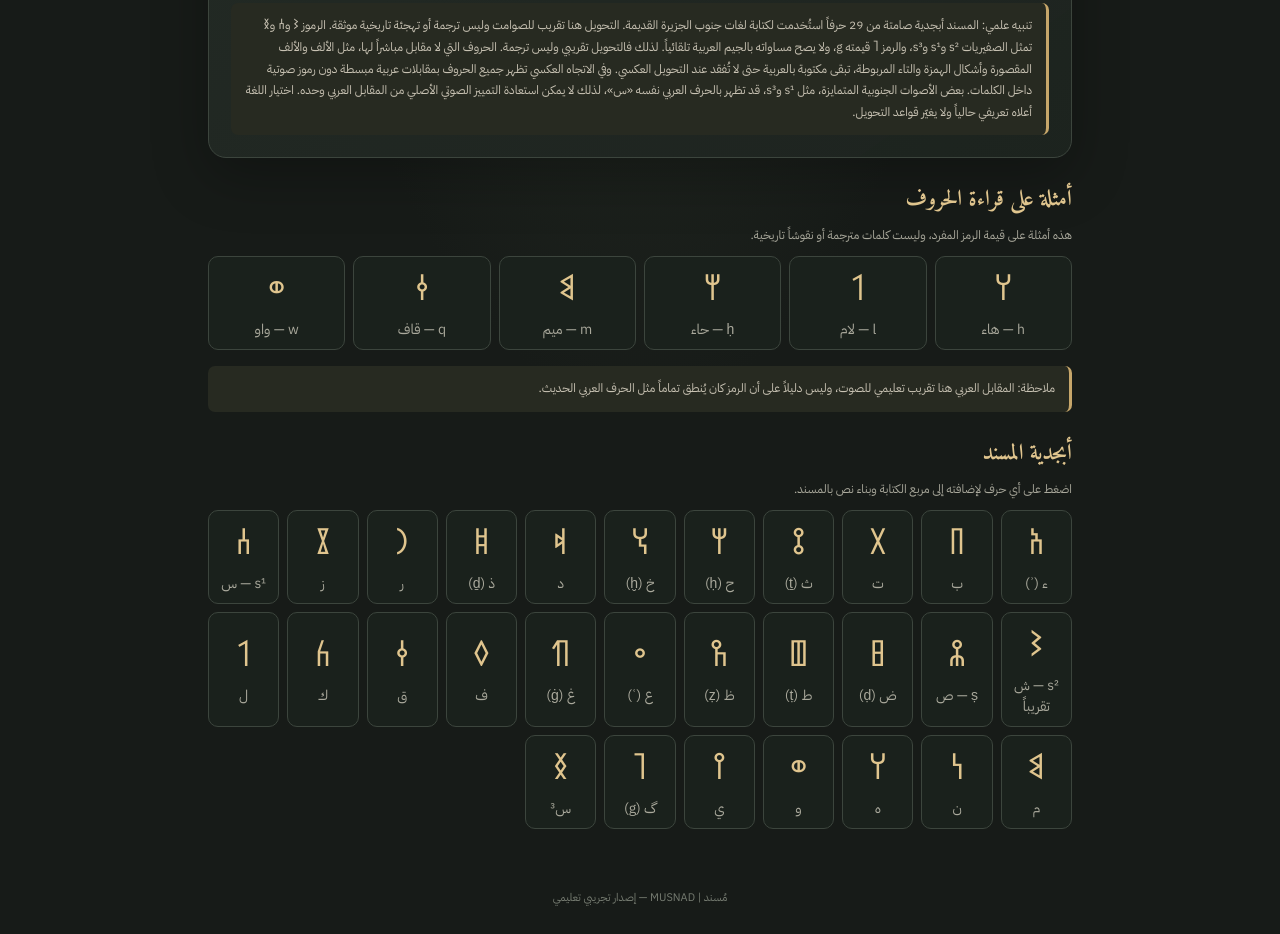
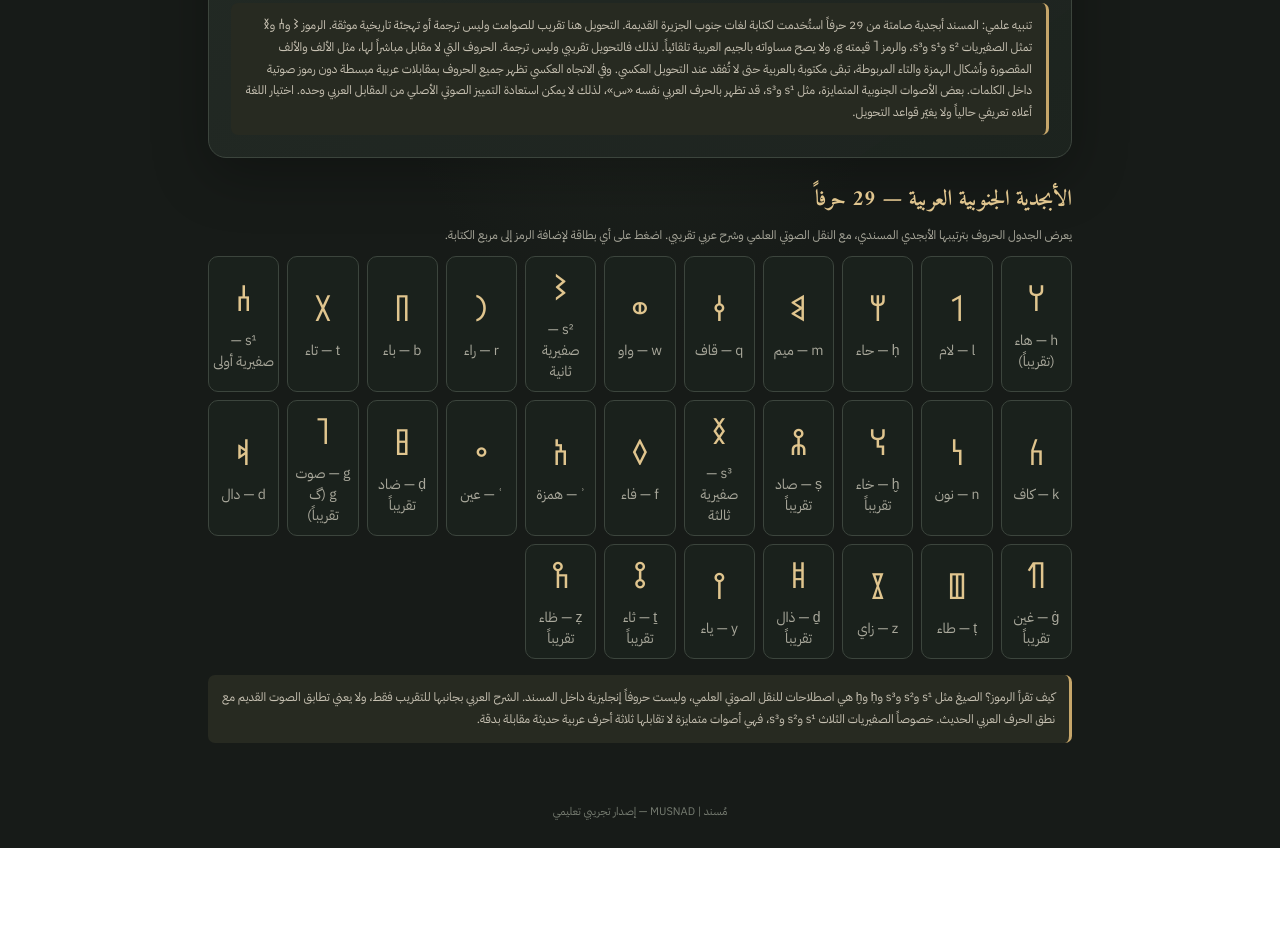
Before and after one commit to ammar1999666-ui/musnad, a plain HTML site: page index.html in a window 1280 px wide. Shown: the part 1023-1957 px from the top of the page. After the commit the page ends 1871 px from the top, so only its background shows below. Drawn offline with Linux system fonts and the light colour scheme.

Commit message:
Expand the Musnad alphabet learning guide

```diff
--- a/index.html
+++ b/index.html
@@ -55,14 +55,17 @@ footer{text-align:center;color:#777d72;font-size:11px;padding:0 15px 28px}
 <div class="actions"><button class="btn primary" id="convert">تحويل النص</button><button class="btn" id="swap">تبديل الاتجاه ↔</button><button class="btn" id="copy">نسخ النتيجة</button><button class="btn" id="clear">مسح</button></div>
 <p class="note">تنبيه علمي: المسند أبجدية صامتة من 29 حرفاً استُخدمت لكتابة لغات جنوب الجزيرة القديمة. التحويل هنا تقريب للصوامت وليس ترجمة أو تهجئة تاريخية موثقة. الرموز 𐩦 و𐩪 و𐩯 تمثل الصفيريات s² وs¹ وs³، والرمز 𐩴 قيمته g، ولا يصح مساواته بالجيم العربية تلقائياً. لذلك فالتحويل تقريبي وليس ترجمة. الحروف التي لا مقابل مباشراً لها، مثل الألف والألف المقصورة وأشكال الهمزة والتاء المربوطة، تبقى مكتوبة بالعربية حتى لا تُفقد عند التحويل العكسي. وفي الاتجاه العكسي تظهر جميع الحروف بمقابلات عربية مبسطة دون رموز صوتية داخل الكلمات. بعض الأصوات الجنوبية المتمايزة، مثل s¹ وs³، قد تظهر بالحرف العربي نفسه «س»، لذلك لا يمكن استعادة التمييز الصوتي الأصلي من المقابل العربي وحده. اختيار اللغة أعلاه تعريفي حالياً ولا يغيّر قواعد التحويل.</p>
 </section>
-<section class="section"><h2>أمثلة على قراءة الحروف</h2><p style="color:var(--muted);font-size:12px;margin:-5px 0 12px">هذه أمثلة على قيمة الرمز المفرد، وليست كلمات مترجمة أو نقوشاً تاريخية.</p><div class="alphabet"><div class="letter" style="cursor:default"><div class="glyph">𐩠</div><div class="arabic-equivalent">h — هاء</div></div><div class="letter" style="cursor:default"><div class="glyph">𐩡</div><div class="arabic-equivalent">l — لام</div></div><div class="letter" style="cursor:default"><div class="glyph">𐩢</div><div class="arabic-equivalent">ḥ — حاء</div></div><div class="letter" style="cursor:default"><div class="glyph">𐩣</div><div class="arabic-equivalent">m — ميم</div></div><div class="letter" style="cursor:default"><div class="glyph">𐩤</div><div class="arabic-equivalent">q — قاف</div></div><div class="letter" style="cursor:default"><div class="glyph">𐩥</div><div class="arabic-equivalent">w — واو</div></div></div><p class="note">ملاحظة: المقابل العربي هنا تقريب تعليمي للصوت، وليس دليلاً على أن الرمز كان يُنطق تماماً مثل الحرف العربي الحديث.</p></section>
-<section class="section"><h2>أبجدية المسند</h2><p style="color:var(--muted);font-size:12px;margin:-5px 0 12px">اضغط على أي حرف لإضافته إلى مربع الكتابة وبناء نص بالمسند.</p><div class="alphabet" id="alphabet"></div></section>
+<section class="section"><h2>الأبجدية الجنوبية العربية — 29 حرفاً</h2><p style="color:var(--muted);font-size:12px;margin:-5px 0 12px">يعرض الجدول الحروف بترتيبها الأبجدي المسندي، مع النقل الصوتي العلمي وشرح عربي تقريبي. اضغط على أي بطاقة لإضافة الرمز إلى مربع الكتابة.</p><div class="alphabet" id="alphabet"></div><p class="note">كيف تقرأ الرموز؟ الصيغ مثل s¹ وs² وs³ وḥ وḫ هي اصطلاحات للنقل الصوتي العلمي، وليست حروفاً إنجليزية داخل المسند. الشرح العربي بجانبها للتقريب فقط، ولا يعني تطابق الصوت القديم مع نطق الحرف العربي الحديث. خصوصاً الصفيريات الثلاث s¹ وs² وs³، فهي أصوات متمايزة لا تقابلها ثلاثة أحرف عربية حديثة مقابلة بدقة.</p></section>
 </main>
 <footer>مُسند | MUSNAD — إصدار تجريبي تعليمي</footer>
 <script>
 // الحروف مرتبة تقريبياً وفق الأبجدية العربية، مع مقابلات صوتية جنوب عربية موثقة.
 const letters=[
-['𐩱','ء (ʾ)'],['𐩨','ب'],['𐩩','ت'],['𐩻','ث (ṯ)'],['𐩢','ح (ḥ)'],['𐩭','خ (ḫ)'],['𐩵','د'],['𐩹','ذ (ḏ)'],['𐩧','ر'],['𐩸','ز'],['𐩪','s¹ — س'],['𐩦','s² — ش تقريباً'],['𐩮','ṣ — ص'],['𐩳','ض (ḍ)'],['𐩷','ط (ṭ)'],['𐩼','ظ (ẓ)'],['𐩲','ع (ʿ)'],['𐩶','غ (ġ)'],['𐩰','ف'],['𐩤','ق'],['𐩫','ك'],['𐩡','ل'],['𐩣','م'],['𐩬','ن'],['𐩠','ه'],['𐩥','و'],['𐩺','ي'],['𐩴','گ (g)'],['𐩯','س³']
+['𐩠','h — هاء (تقريباً)'],['𐩡','l — لام'],['𐩢','ḥ — حاء'],['𐩣','m — ميم'],['𐩤','q — قاف'],['𐩥','w — واو'],
+['𐩦','s² — صفيرية ثانية'],['𐩧','r — راء'],['𐩨','b — باء'],['𐩩','t — تاء'],['𐩪','s¹ — صفيرية أولى'],['𐩫','k — كاف'],
+['𐩬','n — نون'],['𐩭','ḫ — خاء تقريباً'],['𐩮','ṣ — صاد تقريباً'],['𐩯','s³ — صفيرية ثالثة'],['𐩰','f — فاء'],['𐩱','ʾ — همزة'],
+['𐩲','ʿ — عين'],['𐩳','ḍ — ضاد تقريباً'],['𐩴','g — صوت g (گ تقريباً)'],['𐩵','d — دال'],['𐩶','ġ — غين تقريباً'],['𐩷','ṭ — طاء'],
+['𐩸','z — زاي'],['𐩹','ḏ — ذال تقريباً'],['𐩺','y — ياء'],['𐩻','ṯ — ثاء تقريباً'],['𐩼','ẓ — ظاء تقريباً']
 ];
 // تقريب تجريبي للصوامت؛ لا يمثل تهجئة تاريخية موثقة للكلمات.
 // مقابلات تقريبية: الحروف غير المتطابقة صوتياً تُترك كما هي بدلاً من اختراع مقابل لها.
```
